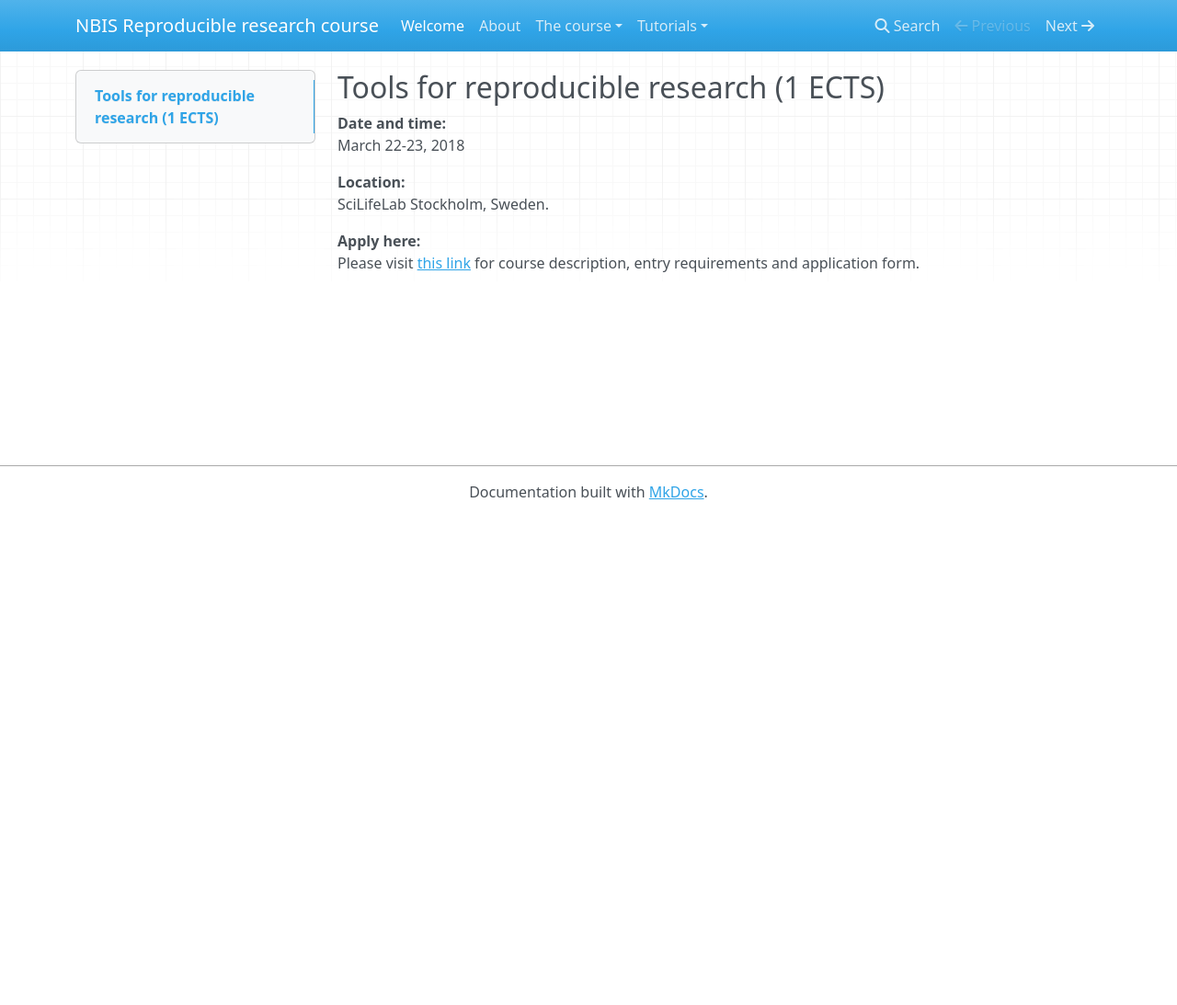
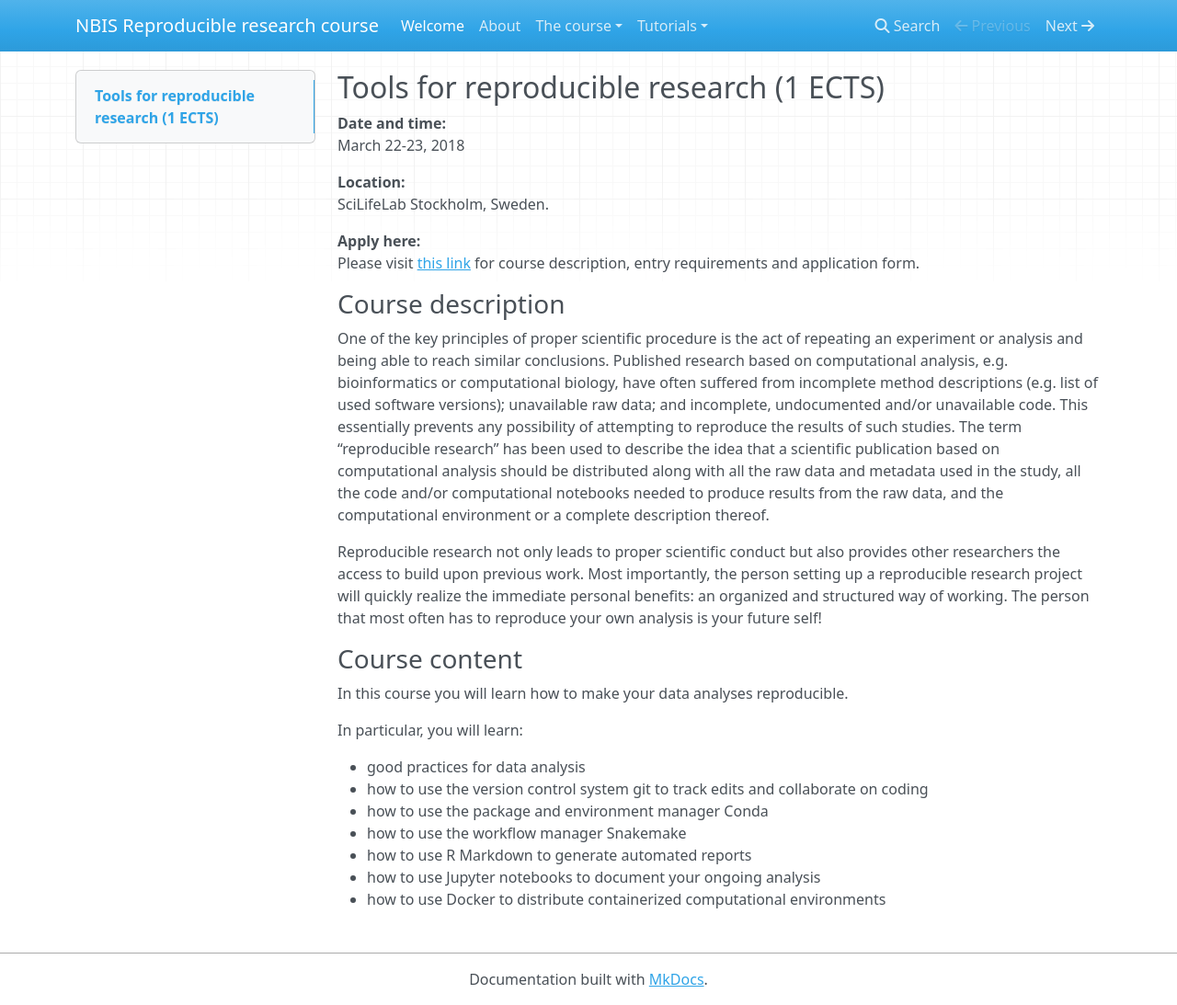
Before and after one commit to NBISweden/workshop-reproducible-research, an MkDocs documentation site: the page built from docs/index.md, in a window 1280 px wide and 1093 px high. Shown: the whole window at 92% size. Built offline with MkDocs 1.6.1, drawn with Linux system fonts in a browser that asks for light colours; nearby versions of some CDN libraries; old or Windows-style settings are respelled for this version of MkDocs.

Commit message:
add information

```diff
--- a/docs/index.md
+++ b/docs/index.md
@@ -10,3 +10,23 @@ SciLifeLab Stockholm, Sweden.
 
 **Apply here:**
 Please visit [this link](https://www.scilifelab.se/events/reproducible-research-vt18/) for course description, entry requirements and application form.
+
+### Course description
+
+One of the key principles of proper scientific procedure is the act of repeating an experiment or analysis and being able to reach similar conclusions. Published research based on computational analysis, e.g. bioinformatics or computational biology, have often suffered from incomplete method descriptions (e.g. list of used software versions); unavailable raw data; and incomplete, undocumented and/or unavailable code. This essentially prevents any possibility of attempting to reproduce the results of such studies. The term “reproducible research” has been used to describe the idea that a scientific publication based on computational analysis should be distributed along with all the raw data and metadata used in the study, all the code and/or computational notebooks needed to produce results from the raw data, and the computational environment or a complete description thereof.
+
+Reproducible research not only leads to proper scientific conduct but also provides other researchers the access to build upon previous work. Most importantly, the person setting up a reproducible research project will quickly realize the immediate personal benefits: an organized and structured way of working. The person that most often has to reproduce your own analysis is your future self!
+
+### Course content
+
+In this course you will learn how to make your data analyses reproducible.
+
+In particular, you will learn:
+
+* good practices for data analysis
+* how to use the version control system git to track edits and collaborate on coding
+* how to use the package and environment manager Conda
+* how to use the workflow manager Snakemake
+* how to use R Markdown to generate automated reports
+* how to use Jupyter notebooks to document your ongoing analysis
+* how to use Docker to distribute containerized computational environments
```
Also changed, not shown: docs/about.md (+8 -2 lines).
